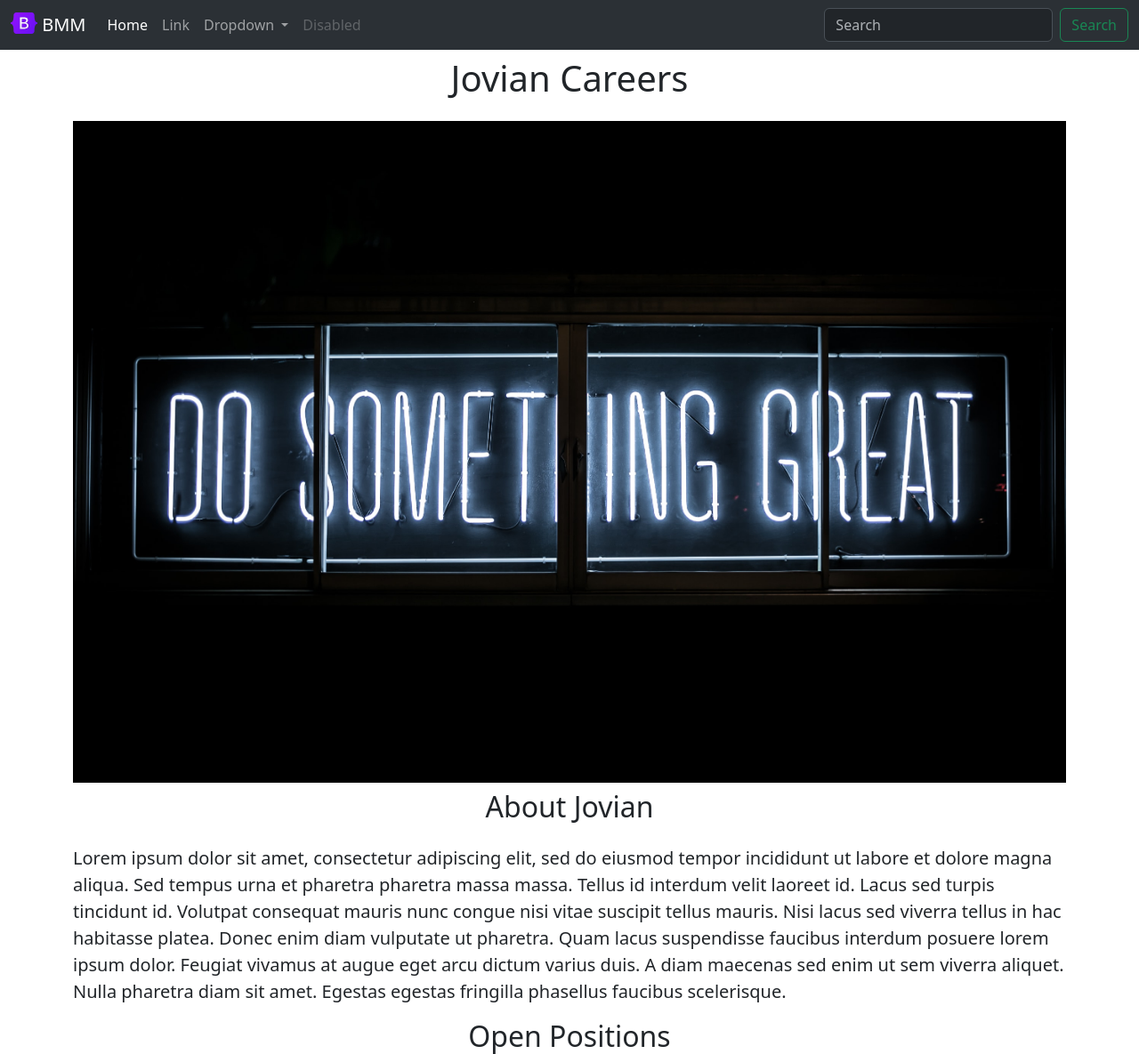
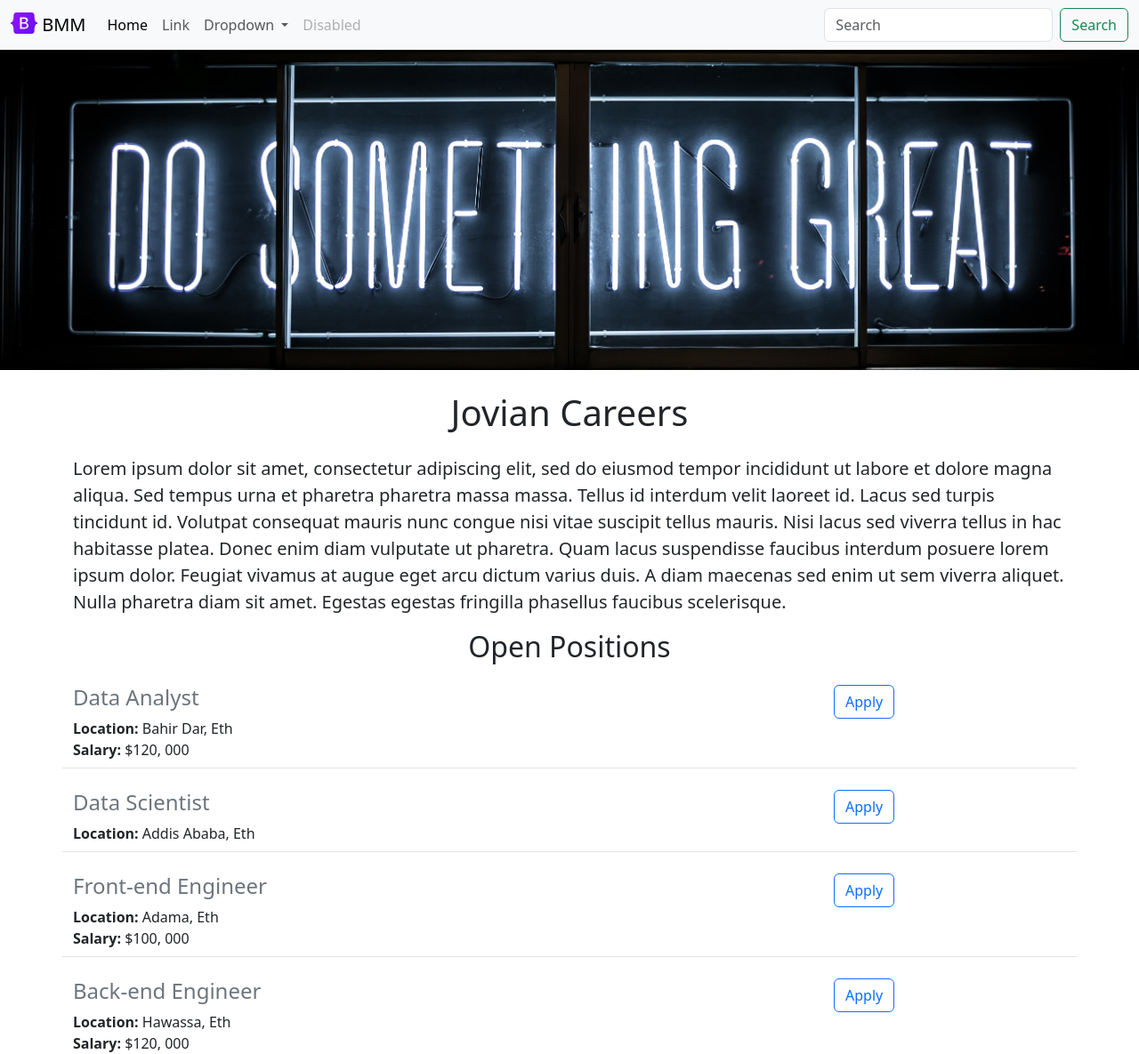
Before and after one commit to eliasdewa14/jovian-careers-website-v2, a Flask app: page / in a window 1280 px wide. Shown: the top 1185 px of the page at 89% size. Run offline with Flask 2, Linux system fonts and the light colour scheme.

Commit message:
update nav bar and image

```diff
--- a/templates/home.html
+++ b/templates/home.html
@@ -7,13 +7,21 @@
       <title>Jovian Careers</title>
       <link href="https://cdn.jsdelivr.net/npm/bootstrap@5.3.0-alpha1/dist/css/bootstrap.min.css" rel="stylesheet" integrity="sha384-GLhlTQ8iRABdZLl6O3oVMWSktQOp6b7In1Zl3/Jr59b6EGGoI1aFkw7cmDA6j6gD" crossorigin="anonymous">
 
+    <style>
+      #banner {
+        height: 360px;
+        width: 100%;
+        margin-bottom: 16px;
+        object-fit: cover;
+      }
+    </style>
+
   </head>
   <body>
     {% include 'nav.html' %}
+    <img id="banner" src="https://jovian-careers-website.eliasdewa14.repl.co/static/banner.jpg" alt="">
     <div class="container">
       <h1 class="text-center mt-2 mb-4">{{company_name}} Careers</h1>
-      <img class="img-fluid" src="https://jovian-careers-website.eliasdewa14.repl.co/static/banner.jpg" alt="">
-      <h2 class="text-center mt-2 mb-4">About Jovian</h2>
       <p class="lead">Lorem ipsum dolor sit amet, consectetur adipiscing elit, sed do eiusmod tempor incididunt ut labore et dolore magna aliqua. Sed tempus urna et pharetra pharetra massa massa. Tellus id interdum velit laoreet id. Lacus sed turpis tincidunt id. Volutpat consequat mauris nunc congue nisi vitae suscipit tellus mauris. Nisi lacus sed viverra tellus in hac habitasse platea. Donec enim diam vulputate ut pharetra. Quam lacus suspendisse faucibus interdum posuere lorem ipsum dolor. Feugiat vivamus at augue eget arcu dictum varius duis. A diam maecenas sed enim ut sem viverra aliquet. Nulla pharetra diam sit amet. Egestas egestas fringilla phasellus faucibus scelerisque.</p>
       <h2 class="text-center mt-2 mb-4">Open Positions</h2>
       <div>
--- a/templates/nav.html
+++ b/templates/nav.html
@@ -1,4 +1,4 @@
-<nav class="navbar navbar-expand-lg bg-body-tertiary bg-dark fixed-top" data-bs-theme="dark">
+<nav class="navbar shadow-sm navbar-expand-lg bg-body-tertiary bg-white fixed-top" data-bs-theme="white">
   <div class="container-fluid">
     <a class="navbar-brand" href="#">
       <img src="/static/bootstrap-logo.svg" alt="Logo" width="30" height="24" class="d-inline-block align-text-top">
```
